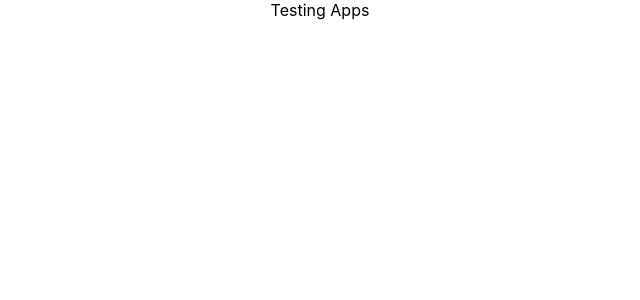
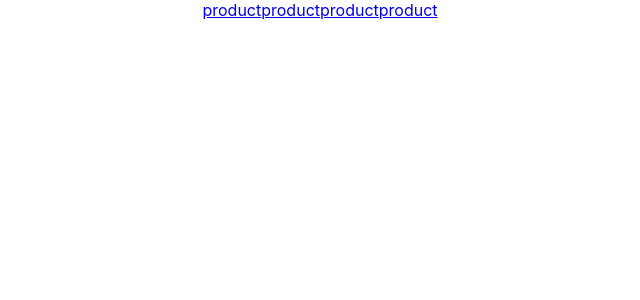
Before and after one commit to balvinder-arora/gtm-test, a React (Create React App) app: page / in a window 1280 px wide. Shown: the top 300 px of the page, without its empty margins (320-960 px from the left). Built offline with nearby package versions, Linux system fonts and the light colour scheme.

Commit message:
some changes

```diff
--- a/src/App.js
+++ b/src/App.js
@@ -3,7 +3,10 @@ import './App.css';
 function App() {
   return (
     <div className="App">
-     Testing Apps
+     <a href="/product">product</a>
+     <a href="/contactus">product</a>
+     <a href="/aboutus">product</a>
+     <a href="/setting">product</a>
     </div>
   );
 }
```
